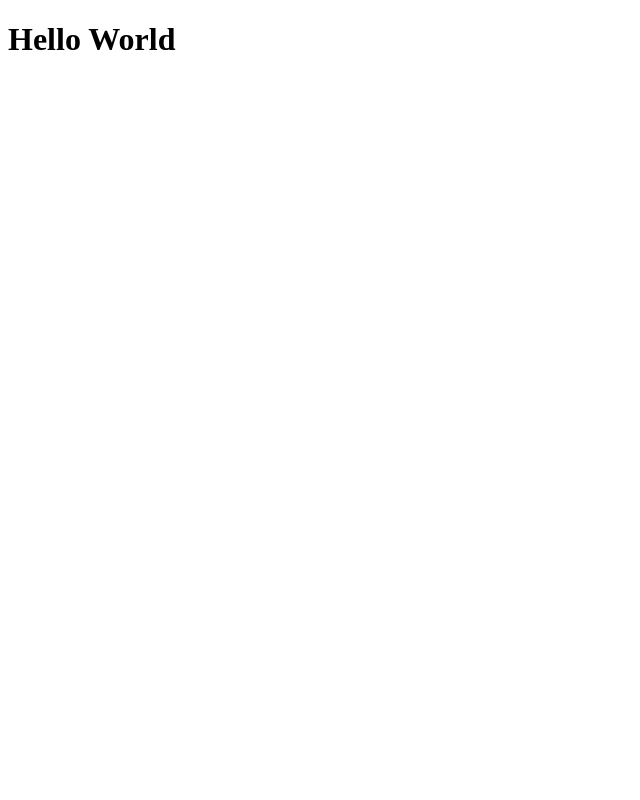
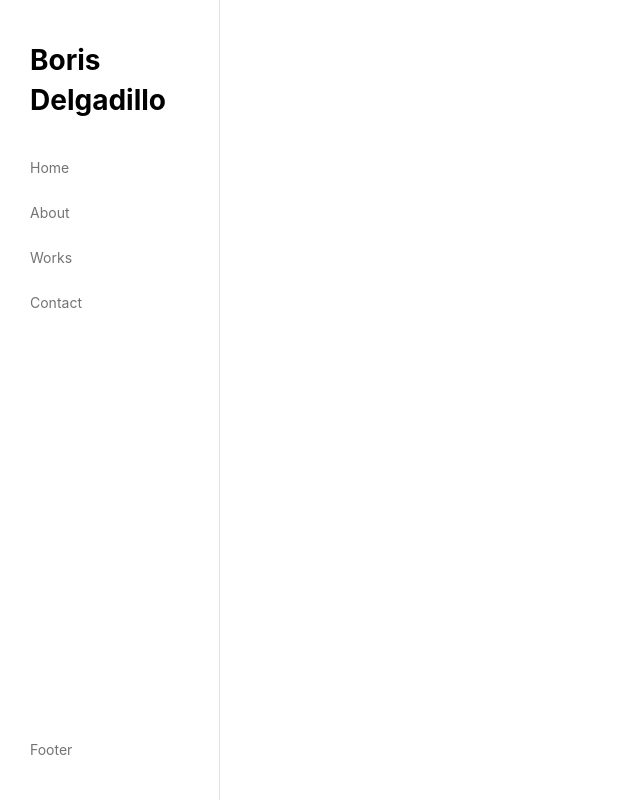
Before and after one commit to Fosforito47/Web-Portfolio-Minimalist, a React (Vite) app: page / in a window 1280 px wide. Shown: the whole page, without its empty margins (0-640 px from the left). Built offline with nearby package versions, Linux system fonts and the light colour scheme.

Commit message:
feat: Implement Sidebar

```diff
--- a/src/App.jsx
+++ b/src/App.jsx
@@ -1,7 +1,9 @@
+import SideBar from "./components/UI/SideBar";
+
 function App() {
   return (
-    <div className="min-h-screen">
-      <h1>Hello World</h1>
+    <div className="flex h-screen">
+      <SideBar />
     </div>
   );
 }
--- a/src/components/UI/SideBar.jsx
+++ b/src/components/UI/SideBar.jsx
@@ -0,0 +1,35 @@
+const links = [
+  { href: "index.html", label: "Home" },
+  { href: "about.html", label: "About" },
+  { href: "works.html", label: "Works" },
+  { href: "contact.html", label: "Contact" },
+];
+
+const SideBar = () => {
+  return (
+    <aside className="flex w-[220px] shrink-0 flex-col gap-8  border-r border-sidebar px-[30px] py-10">
+      <h1 className="text-[28px] font-bold leading-10">Boris Delgadillo</h1>
+
+      <div className="flex flex-col gap-3">
+        {links.map(({ href, label, active }) => (
+          <a
+            key={href}
+            href={href}
+            className={`border-b py-1.5 text-sm transition duration-200 hover:border-accent hover:text-accent ${
+              active
+                ? "border-sidebar text-sidebar"
+                : "border-transparent text-neutral-500"
+            }`}
+          >
+            {label}
+          </a>
+        ))}
+      </div>
+      <div className="mt-auto">
+        <p className="text-sm text-neutral-500">Footer</p>
+      </div>
+    </aside>
+  );
+};
+
+export default SideBar;
--- /dev/null
+++ b/src/index.css
@@ -0,0 +1,6 @@
+@import "tailwindcss";
+
+@theme {
+  --color-sidebar: #e0e0e0;
+  --color-accent: #ed254e;
+}
--- a/src/main.jsx
+++ b/src/main.jsx
@@ -1,6 +1,7 @@
 import { StrictMode } from "react";
 import { createRoot } from "react-dom/client";
 import App from "./App.jsx";
+import "./index.css";
 
 createRoot(document.getElementById("root")).render(
   <StrictMode>{<App />}</StrictMode>,
--- a/vite.config.js
+++ b/vite.config.js
@@ -1,7 +1,8 @@
-import react from '@vitejs/plugin-react'
-import { defineConfig } from 'vite'
+import react from "@vitejs/plugin-react";
+import { defineConfig } from "vite";
+import tailwindcss from "@tailwindcss/vite";
 
 // https://vite.dev/config/
 export default defineConfig({
-  plugins: [react()],
-})
+  plugins: [react(), tailwindcss()],
+});
```
